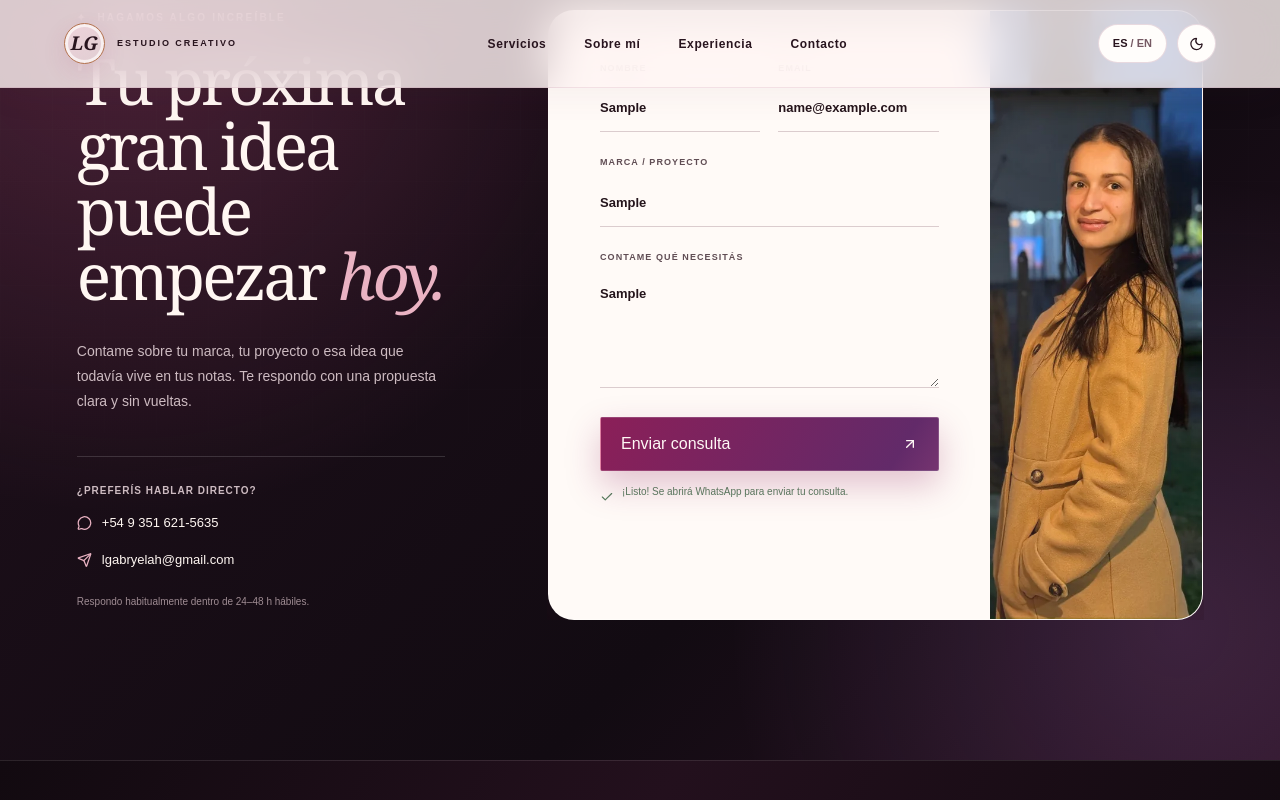
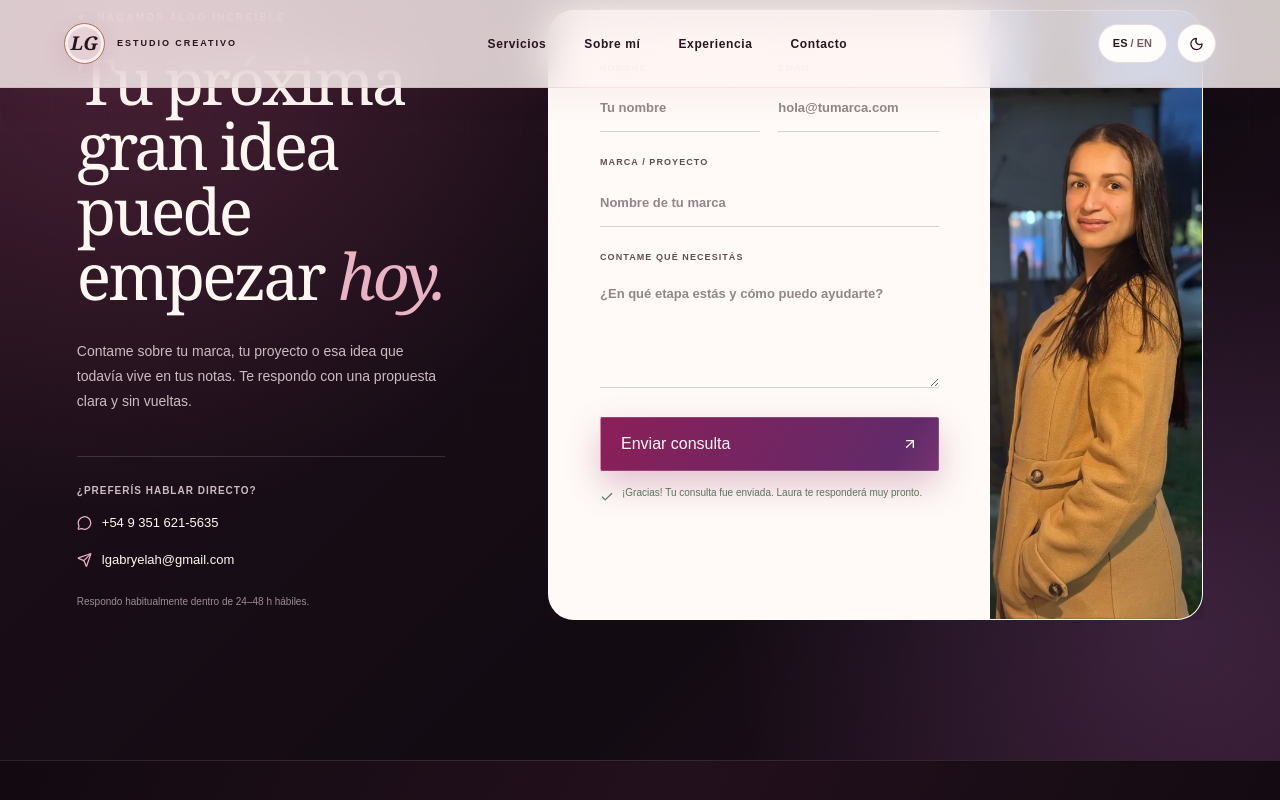
Before and after one commit to legldev/lauragonzalez, a React (Vite) app: page / in a window 1280 px wide. Both pictures are taken after typing "Sample", "name@example.com", "Sample", "Sample" into the empty fields and a click on the button "Enviar consulta". Shown: the part 6107-6907 px from the top of the page. Built offline with nearby package versions, Linux system fonts and the light colour scheme.

Commit message:
Configure contact form for Netlify Forms

```diff
--- a/index.html
+++ b/index.html
@@ -7,15 +7,7 @@
     <meta name="color-scheme" content="light dark" />
     <meta name="apple-mobile-web-app-capable" content="yes" />
     <meta name="apple-mobile-web-app-status-bar-style" content="black-translucent" />
-    <script>
-      try {
-        const savedTheme = localStorage.getItem('laura-theme');
-        const prefersDark = window.matchMedia('(prefers-color-scheme: dark)').matches;
-        const useDarkTheme = savedTheme === 'dark' || (!savedTheme && prefersDark);
-        document.documentElement.classList.toggle('dark', useDarkTheme);
-        document.getElementById('theme-color').content = useDarkTheme ? '#100810' : '#fff6f4';
-      } catch {}
-    </script>
+    <script src="/theme-init.js"></script>
     <meta name="description" content="Estrategia, contenido y experiencias digitales para marcas que quieren crecer con intención." />
     <meta name="robots" content="index, follow, max-image-preview:large" />
     <link rel="canonical" href="__SITE_URL__/" />
@@ -41,6 +33,15 @@
     <title>Laura González — Estrategia digital & contenido</title>
   </head>
   <body>
+    <form name="contact" method="POST" data-netlify="true" netlify-honeypot="bot-field" hidden>
+      <input type="hidden" name="form-name" value="contact" />
+      <input name="name" />
+      <input type="email" name="email" />
+      <input name="brand" />
+      <textarea name="message"></textarea>
+      <input name="language" />
+      <input name="bot-field" />
+    </form>
     <div id="root"></div>
     <script type="module" src="/src/main.tsx"></script>
   </body>
--- /dev/null
+++ b/public/theme-init.js
@@ -0,0 +1,9 @@
+try {
+  const savedTheme = localStorage.getItem('laura-theme');
+  const prefersDark = window.matchMedia('(prefers-color-scheme: dark)').matches;
+  const useDarkTheme = savedTheme === 'dark' || (!savedTheme && prefersDark);
+  document.documentElement.classList.toggle('dark', useDarkTheme);
+  document.getElementById('theme-color')?.setAttribute('content', useDarkTheme ? '#100810' : '#fff6f4');
+} catch {
+  // The light theme remains the safe default when browser storage is unavailable.
+}
--- a/src/App.tsx
+++ b/src/App.tsx
@@ -90,7 +90,9 @@ const copy = {
     brandPh: 'Nombre de tu marca',
     messagePh: '¿En qué etapa estás y cómo puedo ayudarte?',
     send: 'Enviar consulta',
-    sent: '¡Listo! Se abrirá WhatsApp para enviar tu consulta.',
+    sending: 'Enviando…',
+    sent: '¡Gracias! Tu consulta fue enviada. Laura te responderá muy pronto.',
+    sendError: 'No pudimos enviar tu consulta. Intentá nuevamente o escribile a Laura por WhatsApp.',
     direct: '¿Preferís hablar directo?',
     response: 'Respondo habitualmente dentro de 24–48 h hábiles.',
     footer: 'Estrategia digital · Contenido · Diseño web',
@@ -160,7 +162,9 @@ const copy = {
     brandPh: 'Your brand name',
     messagePh: 'Where are you now, and how can I help?',
     send: 'Send enquiry',
-    sent: 'All set! WhatsApp will open so you can send your enquiry.',
+    sending: 'Sending…',
+    sent: 'Thank you! Your enquiry has been sent. Laura will get back to you soon.',
+    sendError: 'We could not send your enquiry. Please try again or contact Laura on WhatsApp.',
     direct: 'Prefer to talk directly?',
     response: 'I usually reply within 24–48 business hours.',
     footer: 'Digital strategy · Content · Web design',
@@ -178,6 +182,8 @@ export default function Home() {
   });
   const [menuOpen, setMenuOpen] = useState(false);
   const [sent, setSent] = useState(false);
+  const [submitting, setSubmitting] = useState(false);
+  const [sendError, setSendError] = useState(false);
   const t = copy[language];
 
   useEffect(() => {
@@ -218,25 +224,31 @@ export default function Home() {
     return () => observer.disconnect();
   }, [language]);
 
-  function submitContact(event: SyntheticEvent<HTMLFormElement, SubmitEvent>) {
+  async function submitContact(event: SyntheticEvent<HTMLFormElement, SubmitEvent>) {
     event.preventDefault();
-    const data = new FormData(event.currentTarget);
-    const field = (name: string) => {
-      const value = data.get(name);
-      return typeof value === 'string' ? value.trim() : '';
-    };
-    const name = field('name');
-    const brand = field('brand');
-    const messageText = field('message');
-    const email = field('email');
-    const message = [
-      `Hola Laura, soy ${name}.`,
-      brand ? `Mi marca/proyecto es ${brand}.` : '',
-      messageText,
-      `Mi email es ${email}.`,
-    ].filter(Boolean).join('\n');
-    setSent(true);
-    window.open(`https://wa.me/5493516215635?text=${encodeURIComponent(message)}`, '_blank', 'noopener,noreferrer');
+    const form = event.currentTarget;
+    const data = new FormData(form);
+    const encoded = new URLSearchParams();
+    data.forEach((value, key) => {
+      if (typeof value === 'string') encoded.append(key, value);
+    });
+    setSent(false);
+    setSendError(false);
+    setSubmitting(true);
+    try {
+      const response = await fetch('/', {
+        method: 'POST',
+        headers: { 'Content-Type': 'application/x-www-form-urlencoded' },
+        body: encoded.toString(),
+      });
+      if (!response.ok) throw new Error(`Form submission failed with status ${response.status}`);
+      form.reset();
+      setSent(true);
+    } catch {
+      setSendError(true);
+    } finally {
+      setSubmitting(false);
+    }
   }
 
   const anchors = ['servicios', 'sobre-mi', 'experiencia', 'contacto'];
@@ -387,12 +399,18 @@ export default function Home() {
           <small>{t.response}</small>
         </div>
         <div className="contact-card reveal">
-          <form onSubmit={submitContact}>
+          <form name="contact" method="POST" data-netlify="true" data-netlify-honeypot="bot-field" onSubmit={submitContact}>
+            <input type="hidden" name="form-name" value="contact" />
+            <input type="hidden" name="language" value={language} />
+            <p className="netlify-honeypot" aria-hidden="true"><label>Dejá este campo vacío<input name="bot-field" tabIndex={-1} autoComplete="off" /></label></p>
             <div className="form-row"><label>{t.name}<Input required name="name" placeholder={t.namePh} /></label><label>{t.email}<Input required type="email" name="email" placeholder={t.emailPh} /></label></div>
             <label>{t.brand}<Input name="brand" placeholder={t.brandPh} /></label>
             <label>{t.message}<Textarea required name="message" placeholder={t.messagePh} /></label>
-            <Button type="submit" size="lg" className="form-submit">{t.send}<ArrowUpRight /></Button>
-            {sent && <output className="form-success"><Check />{t.sent}</output>}
+            <Button type="submit" size="lg" className="form-submit" disabled={submitting}>{submitting ? t.sending : t.send}<ArrowUpRight /></Button>
+            <div className="form-feedback" aria-live="polite">
+              {sent && <output className="form-success"><Check />{t.sent}</output>}
+              {sendError && <output className="form-error">{t.sendError}</output>}
+            </div>
           </form>
           <div className="contact-photo"><img src="/images/laura-04.webp" alt="Laura González" width="768" height="1024" loading="lazy" decoding="async" /></div>
         </div>
--- a/src/styles.css
+++ b/src/styles.css
@@ -175,6 +175,7 @@ h1 em { color: var(--primary); font-weight: 500; }
 .contact-card form { display: flex; flex-direction: column; gap: 24px; padding: clamp(28px, 4vw, 54px); }.contact-card label { display: flex; flex-direction: column; gap: 9px; color: #604d54; font-size: 9px; font-weight: 800; letter-spacing: .12em; text-transform: uppercase; }.form-row { display: grid; grid-template-columns: 1fr 1fr; gap: 18px; }
 .contact-card input, .contact-card textarea { height: 48px; border: 0; border-bottom: 1px solid rgba(94,44,62,.22); border-radius: 0; padding: 0; color: #24141b; box-shadow: none; font-size: 13px; text-transform: none; letter-spacing: normal; }.contact-card textarea { min-height: 115px; padding-top: 12px; resize: vertical; }.contact-card input:focus-visible, .contact-card textarea:focus-visible { border-color: #842851; box-shadow: none; outline: none; }
 .form-submit { width: 100%; height: 54px; margin-top: 5px; display: flex; justify-content: space-between; border-radius: 2px; padding: 0 20px; background: #842851; color: #fff8f5; }.form-success { display: flex; gap: 8px; margin: -10px 0 0; color: #557d5d; font-size: 10px; line-height: 1.4; }.form-success svg { width: 14px; flex: 0 0 auto; }
+.netlify-honeypot { position: absolute !important; width: 1px; height: 1px; overflow: hidden; clip: rect(0 0 0 0); white-space: nowrap; }.form-submit:disabled { cursor: wait; opacity: .72; transform: none; }.form-feedback:empty { display: none; }.form-success, .form-error { margin: -10px 0 0; font-size: 10px; line-height: 1.5; }.form-error { display: block; color: #a93c4f; }
 .contact-photo { position: relative; overflow: hidden; }.contact-photo::after { content: ''; position: absolute; inset: 0; background: linear-gradient(90deg, rgba(255,250,247,.1), transparent); }.contact-photo img { width: 100%; height: 100%; object-fit: cover; }
 
 footer { min-height: 150px; display: grid; grid-template-columns: 1fr auto 1fr; align-items: center; gap: 30px; padding: 35px clamp(24px, 6vw, 90px); background: #160e12; color: #fff7f2; border-top: 1px solid rgba(255,255,255,.1); }.footer-brand { display: flex; align-items: center; gap: 13px; }.footer-brand > span { width: 42px; height: 42px; display: grid; place-items: center; border: 1px solid #fff7f2; border-radius: 50%; font: italic 700 18px var(--font-display); }.footer-brand div { display: flex; flex-direction: column; }.footer-brand strong { font: 600 16px var(--font-display); }.footer-brand small { color: #9f8c93; font-size: 8px; margin-top: 3px; text-transform: uppercase; letter-spacing: .1em; }.footer-socials { display: flex; gap: 8px; }.footer-socials a { width: 38px; height: 38px; display: grid; place-items: center; border: 1px solid rgba(255,255,255,.18); border-radius: 50%; transition: background .25s; }.footer-socials a:hover { background: #842851; }.footer-socials svg { width: 14px; }footer > p { margin: 0; color: #7f6e75; font-size: 9px; text-align: right; }
```
Also changed, not shown: 1 other file (tests, documents, lock files or other folders).
